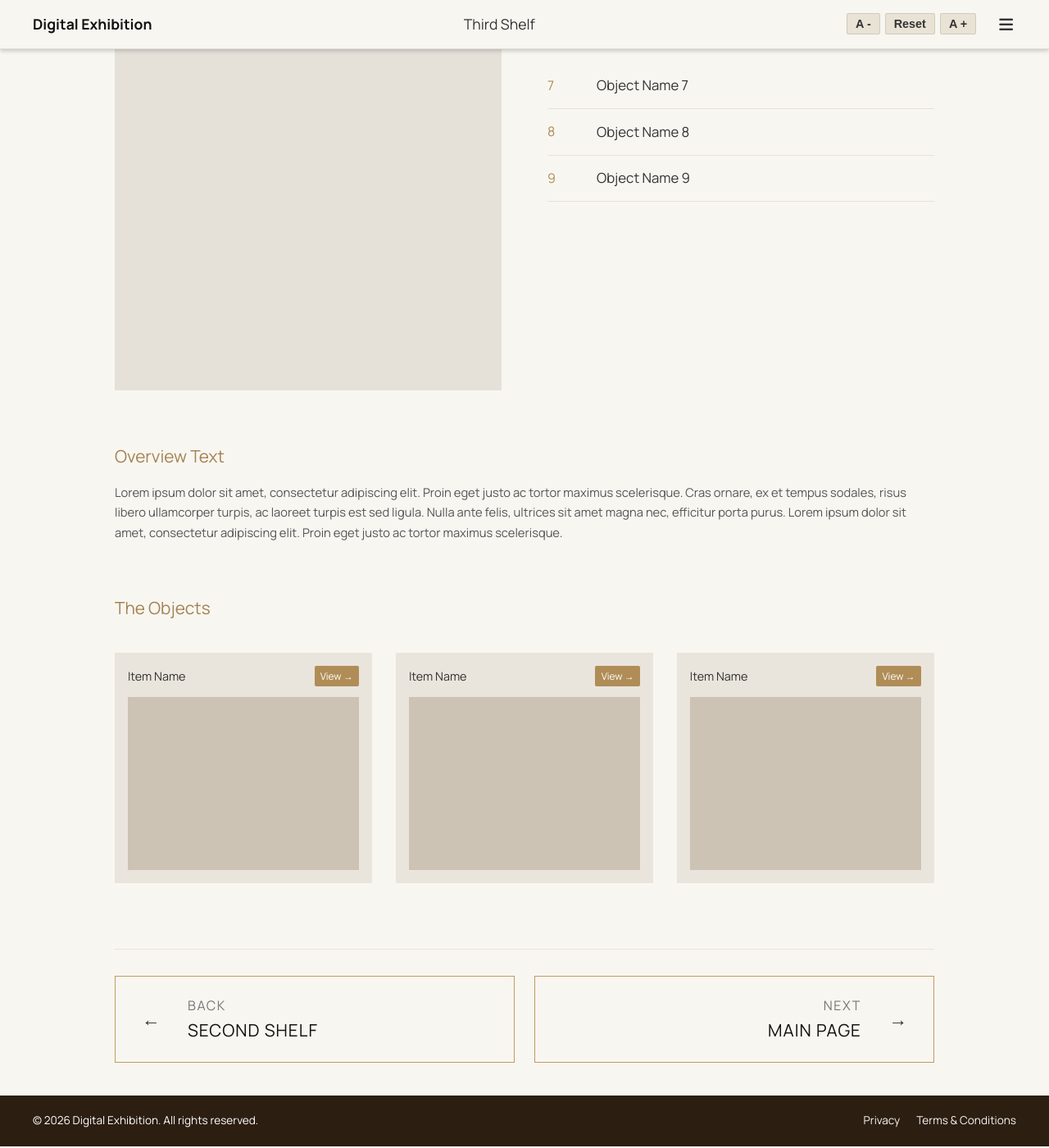
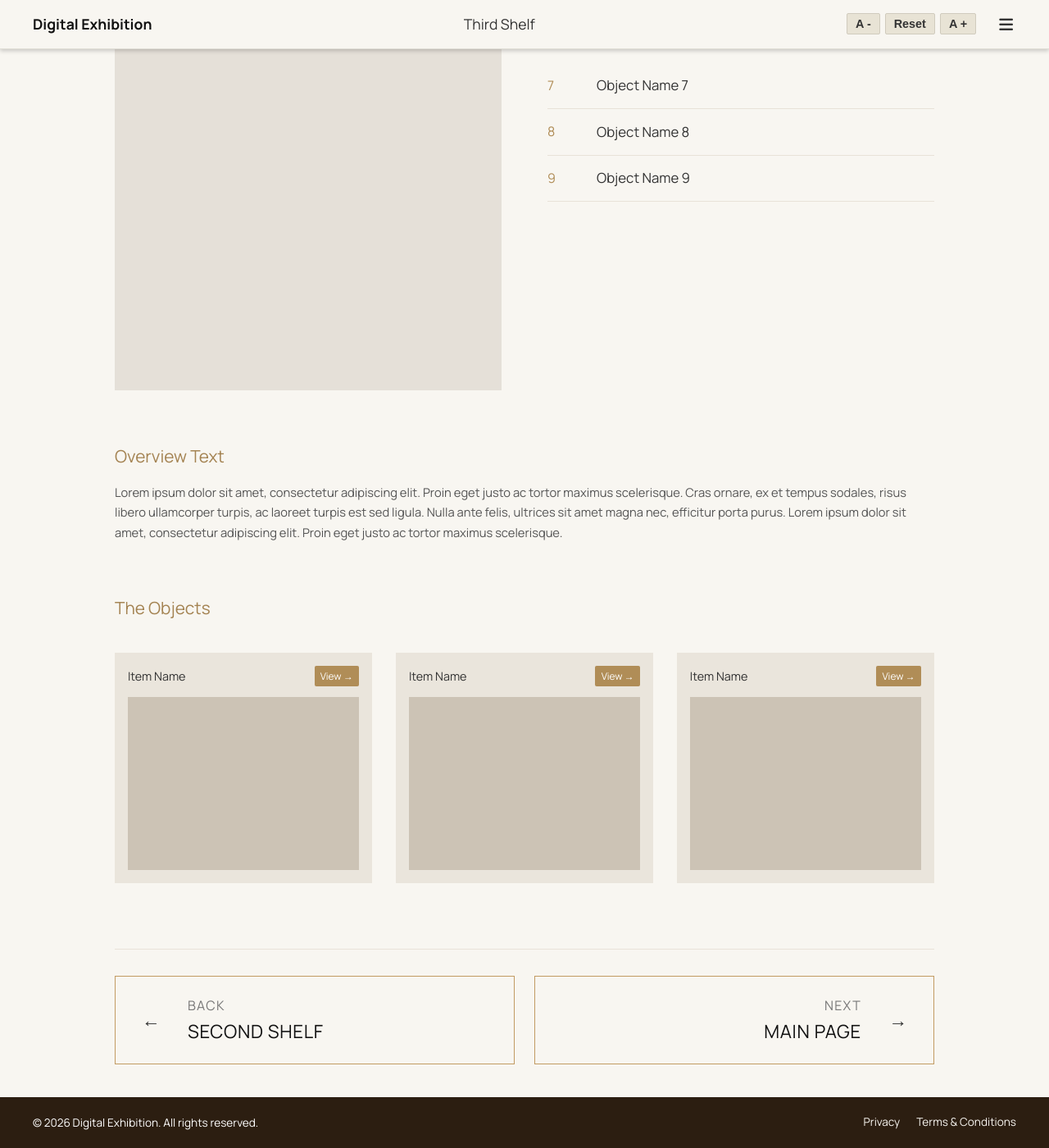
Before and after one commit to HannahVogelArchaeology/group34, a Jekyll site: the page built from shelves/third-shelf.md, in a window 1280 px wide and 1400 px high, scrolled down 429 px. Shown: the whole window at 82% size. Built offline with Jekyll 4.4.1, drawn with Linux system fonts in a browser that asks for light colours.

Commit message:
(Tanya) Adjust font sizes and letter spacing in _shelf3.scss

```diff
--- a/_sass/_shelf3.scss
+++ b/_sass/_shelf3.scss
@@ -244,15 +244,17 @@
 
         .sub-label {
           font-size: 1em;
-          letter-spacing: 0.1em;
+          line-height: 1.4;
+          letter-spacing: 0.08em;
           color: #777;
           text-transform: uppercase;
         }
 
         .main-label {
-          font-size: 1.3em;
+          font-size: 1.4em;
+          line-height: 1.4;
           font-weight: 500;
-          letter-spacing: 0.05em;
+          letter-spacing: 0.03em;
           margin-top: 0.2em;
           color: #111;
         }
```
